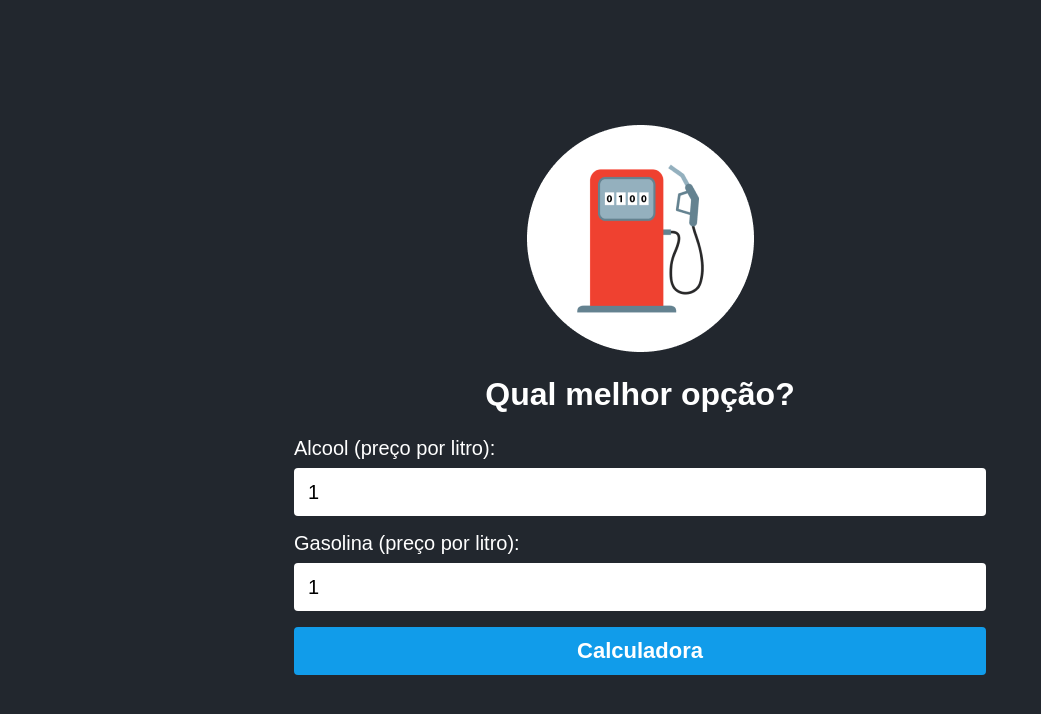
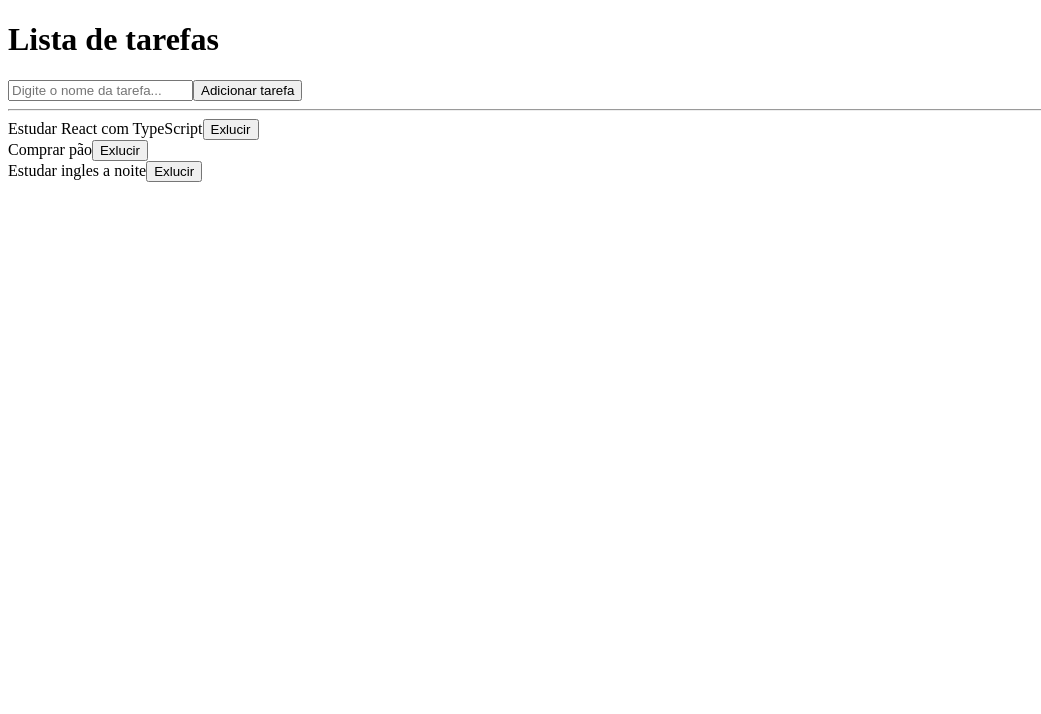
Before and after one commit to gomess99/curso_react, a React (Vite) app: page / in a window 1280 px wide. Shown: the top 714 px of the page, without its empty margins (0-1041 px from the left). Built offline with nearby package versions, Linux system fonts and the light colour scheme.

Commit message:
12. Listas e Formulários

```diff
--- a/src/App.css
+++ /dev/null
@@ -1,90 +0,0 @@
-*{
-    margin: 0 auto;
-    font-family: sans-serif;
-    box-sizing: border-box;
-}
-
-body{
-    background-color: #22272e;
-    height: 100vh;
-    display: flex;
-    justify-content: center;
-    align-items: center;
-    flex-direction: column;
-}
-
-.container{
-    max-width: 720px;
-    display: flex;
-    flex-direction: column;
-    justify-content: center;
-    align-items: center;
-    padding: 0 14px;
-}
-
-.logo{
-    max-width: 227px;
-}
-
-.title{
-    color: #fff;
-    text-align: center;
-    margin: 24px 0;
-}
-
-.form label{
-    color: #fff;
-    font-size: 20px;
-}
-
-.input{
-    width: 100%;
-    height: 48px;
-    border: 0;
-    border-radius: 4px;
-    font-size: 20px;
-    padding: 0 14px;
-    margin-bottom: 16px;
-    margin-top: 8px;
-}
-
-.button{
-    width: 100%;
-    height: 48px;
-    background-color: #119cea;
-    border: 0;
-    border-radius: 4px;
-    color: #fff;
-    font-size: 22px;
-    font-weight: bold;
-}
-
-.result{
-    background-color: #00b63e;
-    width: 100%;
-    max-width: 420px;
-    padding: 20px 28px;
-    border-radius: 4px;
-    text-align: center;
-    display: flex;
-    flex-direction: column;
-    margin: 24px 0;
-    transition: transform 0.8s;
-}
-
-.result:hover{
-    transform: scale(1.1);
-}
-
-.result-title{
-    font-weight: bold;
-    margin-bottom: 16px;
-    color: #fff;
-    font-size: 24px;
-}
-
-.result span{
-    color: #fff;
-    margin-bottom: 8px;
-    font-size: 18px;
-}
--- a/src/App.tsx
+++ b/src/App.tsx
@@ -1,96 +1,40 @@
 import { useState, FormEvent } from "react";
 
-import "./App.css";
+  export default function App(){
+    const [input, setInput] = useState ("");
+    const [tasks, setTasks] = useState([
+      'Estudar React com TypeScript',
+      'Comprar pão',
+      'Estudar ingles a noite'
+    ])
 
-import logoImg from "./assets/logo.png";
+  function handleRegister(){
+    if(!input){
+      alert("Preencha o nome da tarefa")
+      return;
+    }
 
-/*
-  Calculo: alcool / gasolina
-  E se o resultado for menor que 0.7 conpesa usar alcool
-*/
-
-interface InfoProps {
-  title: string;
-  gasolina: string | number;
-  alcool: string | number;
-}
-
-function App() {
-  const [gasolinaIput, setGasolinaInput] = useState(1);
-  const [alcoolIput, setAlcoolInput] = useState(1);
-  const [info, setInfo] = useState<InfoProps>();
-
-  function calcular(event: FormEvent) {
-    event.preventDefault(); //ele previne a restauração dos dados após o ok do alert
-
-    let calcular = alcoolIput / gasolinaIput;
-
-    if (calcular <= 0.7) {
-      setInfo({
-        title: "Compensa usar alcool",
-        gasolina: formatarMoeda(gasolinaIput),
-        alcool: formatarMoeda(alcoolIput),
-      });
-    } else {
-      setInfo({
-        title: "Compensa usar gasolina",
-        gasolina: formatarMoeda(gasolinaIput),
-        alcool: formatarMoeda(alcoolIput),
-      });
-    }
-  }
-
-  function formatarMoeda(valor: number){
-    let valorFormatado = valor.toLocaleString("pt-br",{
-      style: "currency",
-      currency: "BRL"
-    })
-
-    return valorFormatado;
+    setTasks( tarefas =>[...tarefas, input]) //adiciona o que já esta na lista
+    setInput("")
   }
 
   return (
     <div>
-      <main className="container">
-        <img className="logo" src={logoImg} alt="Logo" />
-        <h1 className="title">Qual melhor opção?</h1>
+      <h1>Lista de tarefas</h1>
+      <input type="text"
+        placeholder="Digite o nome da tarefa..."
+        value={input}
+        onChange={ (e) => setInput(e.target.value)}
+      />
 
-        <form className="form" onSubmit={calcular}>
-          <label htmlFor="">Alcool (preço por litro):</label>
-          <input
-            type="number"
-            className="input"
-            placeholder="4,90"
-            min="1"
-            step="0.01"
-            required
-            value={alcoolIput}
-            onChange={(e) => setAlcoolInput(Number(e.target.value))}
-          />
-          <label htmlFor="">Gasolina (preço por litro):</label>
-          <input
-            type="number"
-            className="input"
-            placeholder="4,90"
-            min="1"
-            step="0.01"
-            required
-            value={gasolinaIput}
-            onChange={(e) => setGasolinaInput(Number(e.target.value))}
-          />
-          <input className="button" value="Calculadora" type="submit" />
-        </form>
-        {/* aqui ele faz a busca se houver um valor em infoInput ele redenrinza a section */}
-        {info && Object.keys(info).length > 0 && (
-          <section className="result">
-            <h2 className="result-title">{info.title}</h2>
-            <span>Álcool {info.alcool}</span>
-            <span>Gasolina {info.gasolina}</span>
-          </section>
-        )}
-      </main>
+      <button onClick={handleRegister}>Adicionar tarefa</button>
+      <hr />
+      {tasks.map( (item, index) => (
+          <section key ={index}>
+          <span>{item}</span>
+          <button>Exlucir</button>
+        </section>
+      ))}
     </div>
   );
 }
-
-export default App;
```
